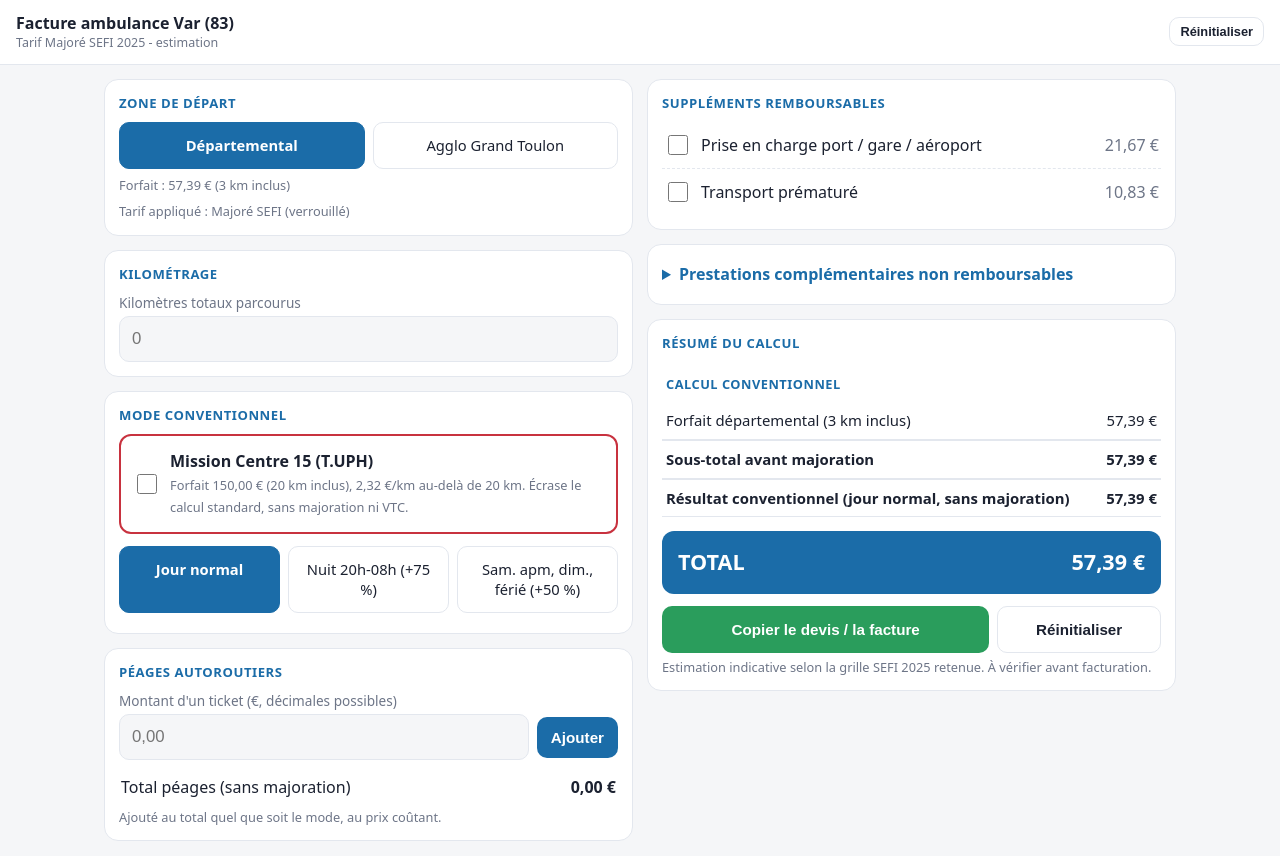
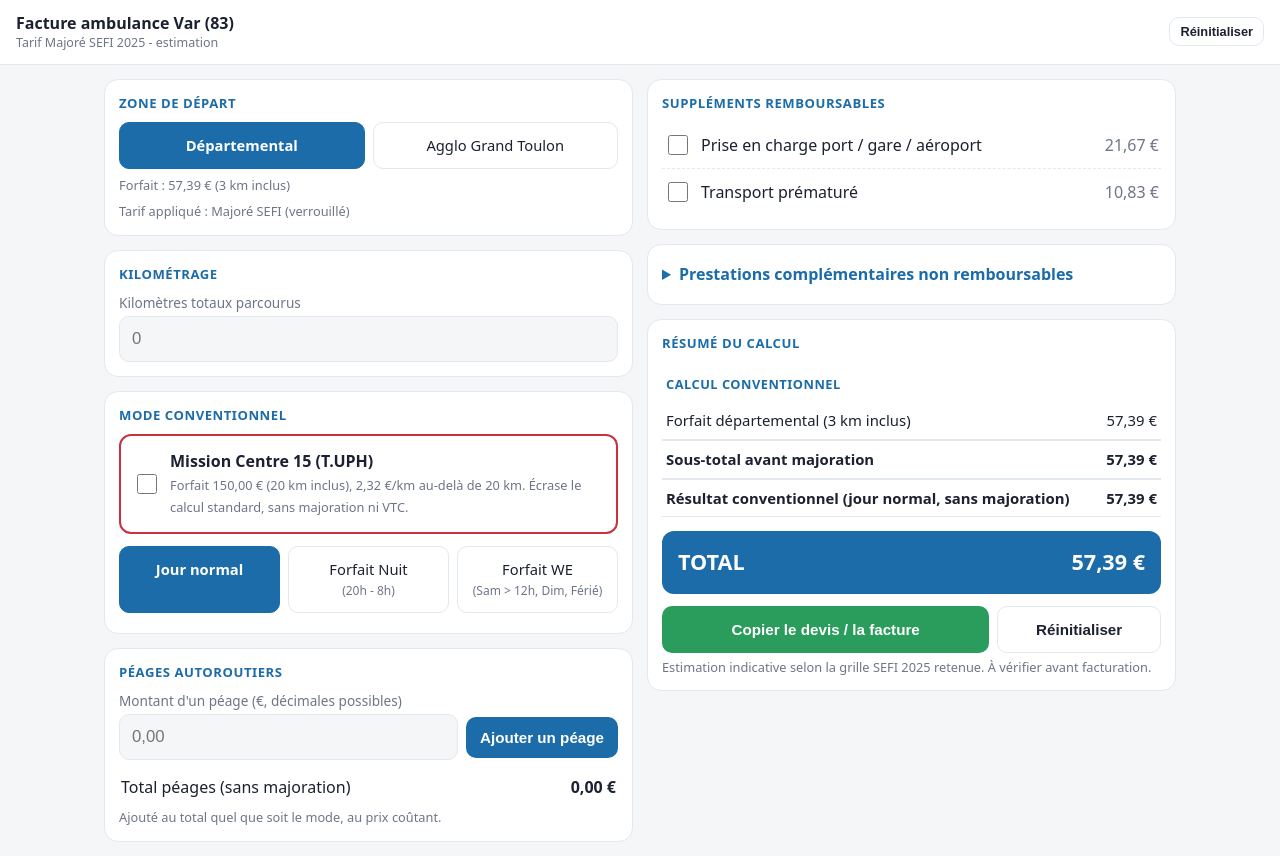
Before and after one commit to comifo-media/ambulance-var, a plain HTML site: page index.html in a window 1280 px wide. Drawn offline with Linux system fonts and the light colour scheme.

Commit message:
Libellés: Forfait Nuit / Forfait WE, péages (Péage 1, 2, ...) au lieu de tickets

```diff
--- a/index.html
+++ b/index.html
@@ -20,6 +20,8 @@ header small{display:block;color:var(--muted);font-weight:400;font-size:.78rem}
 .seg.three{grid-template-columns:1fr 1fr 1fr}
 @media(max-width:520px){.seg.three{grid-template-columns:1fr}}
 .seg label{border:1px solid var(--line);border-radius:10px;padding:12px 8px;text-align:center;cursor:pointer;font-size:.92rem}
+.seg small{color:var(--muted);font-size:.75rem}
+.seg label:has(input:checked) small{color:#fff}
 .seg input{display:none}
 .seg label:has(input:checked){background:var(--acc);border-color:var(--acc);color:#fff;font-weight:600}
 .seg label:has(input:disabled){opacity:.4;cursor:not-allowed}
@@ -95,8 +97,8 @@ tr.sub td{font-weight:600;border-top:2px solid var(--line)}
       </div>
       <div class="seg three" id="periodSeg">
         <label><input type="radio" name="period" value="normal" checked>Jour normal</label>
-        <label><input type="radio" name="period" value="nuit">Nuit 20h-08h (+75 %)</label>
-        <label><input type="radio" name="period" value="we">Sam. apm, dim., férié (+50 %)</label>
+        <label><input type="radio" name="period" value="nuit">Forfait Nuit<br><small>(20h - 8h)</small></label>
+        <label><input type="radio" name="period" value="we">Forfait WE<br><small>(Sam > 12h, Dim, Férié)</small></label>
       </div>
       <div class="note" id="periodNote"></div>
     </section>
@@ -104,10 +106,10 @@ tr.sub td{font-weight:600;border-top:2px solid var(--line)}
     <section class="card" style="margin-top:14px">
       <h2>Péages autoroutiers</h2>
       <div class="field" style="margin-top:0">
-        <label for="peageIn">Montant d'un ticket (€, décimales possibles)</label>
+        <label for="peageIn">Montant d'un péage (€, décimales possibles)</label>
         <div class="row">
           <input type="number" id="peageIn" min="0" step="0.01" inputmode="decimal" placeholder="0,00">
-          <button class="btn" id="addTicket" type="button">Ajouter</button>
+          <button class="btn" id="addTicket" type="button">Ajouter un péage</button>
         </div>
       </div>
       <ul class="tickets" id="ticketList"></ul>
@@ -231,9 +233,8 @@ tr.sub td{font-weight:600;border-top:2px solid var(--line)}
       sections.push({ title: 'Calcul conventionnel', rows: conv });
     }
 
-    var peage = r2(state.tickets.reduce(function (a, b) { return a + b; }, 0));
     var peRows = [];
-    if (peage > 0) peRows.push(['Péages (' + state.tickets.length + ' ticket' + (state.tickets.length > 1 ? 's' : '') + ', prix coûtant)', peage]);
+    state.tickets.forEach(function (amt, i) { peRows.push(['Péage ' + (i + 1), amt]); });
     sections.push({ title: 'Péages', rows: peRows });
 
     var remb = [];
@@ -292,7 +293,7 @@ tr.sub td{font-weight:600;border-top:2px solid var(--line)}
     ul.innerHTML = '';
     state.tickets.forEach(function (amt, i) {
       var li = document.createElement('li');
-      li.innerHTML = '<span>Ticket ' + (i + 1) + '</span><span>' + fmt(amt) + ' <button class="btn ghost small" type="button" data-act="del" data-i="' + i + '">Supprimer</button></span>';
+      li.innerHTML = '<span>Péage ' + (i + 1) + '</span><span>' + fmt(amt) + ' <button class="btn ghost small" type="button" data-act="del" data-i="' + i + '">Supprimer</button></span>';
       ul.appendChild(li);
     });
     $('peageTotal').textContent = fmt(state.tickets.reduce(function (a, b) { return a + b; }, 0));
```
